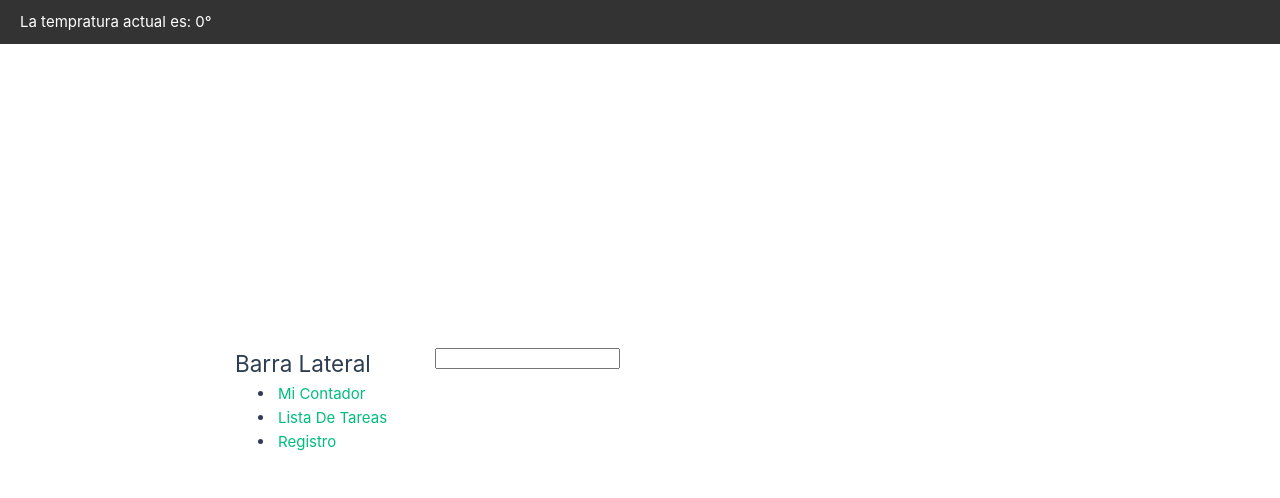
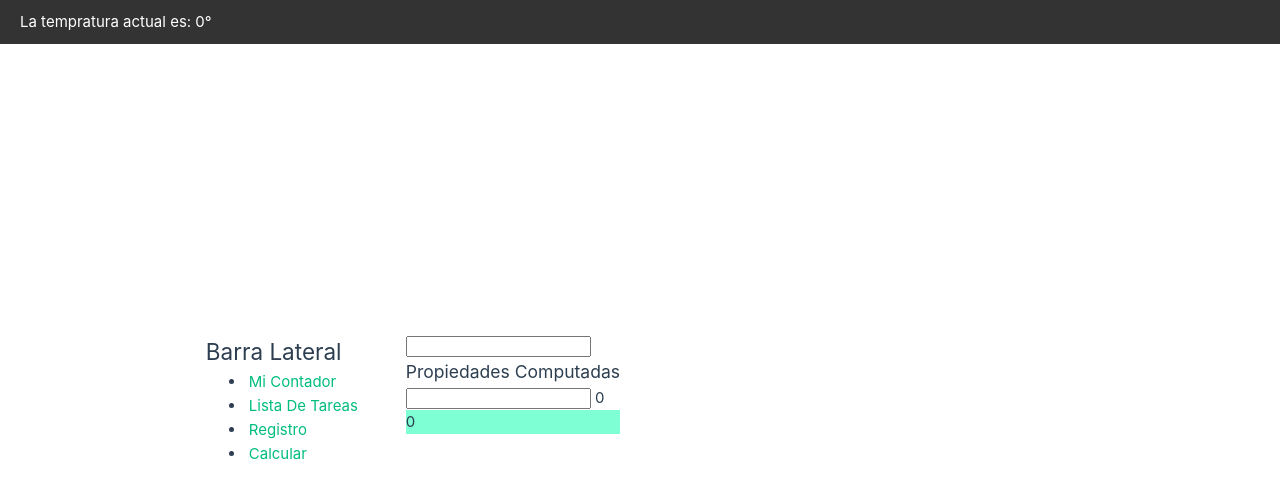
Before and after one commit to Jcss1462/PrimerPoryectoVue, a Vue app: page /calcular in a window 1280 px wide. Shown: the top 498 px of the page. Built offline with nearby package versions, Linux system fonts and the light colour scheme; no server answers.

Commit message:
Implementacion de propiedades computadas

```diff
--- a/src/components/SideBar.vue
+++ b/src/components/SideBar.vue
@@ -7,6 +7,7 @@
             <li><router-link to ="/mi-contador">Mi Contador</router-link></li>
             <li><router-link to ="/lista-de-tareas">Lista De Tareas</router-link></li>
             <li><router-link to ="/registro">Registro</router-link></li>
+            <li><router-link to ="/calcular">Calcular</router-link></li>
         </ul>
 
     </div>
--- /dev/null
+++ b/src/modules/calcular/components/ResultadoSections.vue
@@ -0,0 +1,11 @@
+<template>
+    <div class="resultado">{{ props.resultado }}</div>
+</template>
+<script setup>
+    const props = defineProps(["resultado"])
+</script>
+<style scoped>
+    .resultado{
+        background-color: aquamarine;
+    }
+</style>
--- /dev/null
+++ b/src/modules/calcular/views/CalcularView.vue
@@ -0,0 +1,16 @@
+<template>
+    <h3>Propiedades Computadas</h3>
+    <input type="text" v-model="valor">
+    {{ valor }}
+    {{ valorCalculado }}
+    <ResultadoSections :resultado="valorCalculado"></ResultadoSections>
+</template>
+<script setup>
+    import { computed, ref } from 'vue';
+    import ResultadoSections from '../components/ResultadoSections.vue';
+    const valor = ref("");
+    const valorCalculado =computed(()=>{
+        return valor.value*3
+    });
+</script>
+<style scoped></style>
--- a/src/router/index.js
+++ b/src/router/index.js
@@ -23,6 +23,11 @@
       name: 'Registro',
       component: () => import('../modules/registro/views/RegistroVue.vue'),
     },
+    {
+      path: '/calcular',
+      name: 'calcular',
+      component: () => import('../modules/calcular/views/CalcularView.vue'),
+    },
   ],
 })
 
```
